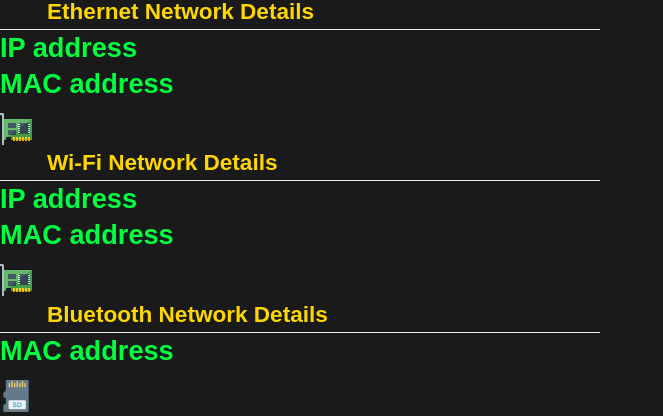
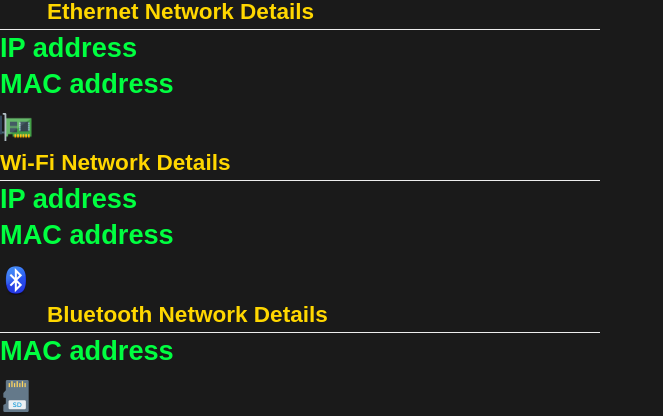
Before and after one commit to Nkeramov/rpi_system_info, a Python web app: template templates/index.html in a window 1280 px wide. Shown: the part 1705-2121 px from the top of the page, without its empty margins (0-663 px from the left). Run offline with Jinja, Linux system fonts and the light colour scheme; the template is opened without the code that fills it, so the values that code supplies are empty.

Commit message:
updated icons for wifi and bluetooth

```diff
--- a/templates/index.html
+++ b/templates/index.html
@@ -273,7 +273,7 @@
             </div>
             <div class="row t-header">
                 <div class="t-header-img">
-                    <img src="static/images/network.png" style="width:32px">
+                    <img src="static/images/wifi.png" style="width:32px">
                 </div>
                 <div>
                     <h5>Wi-Fi Network Details</h5>
@@ -297,7 +297,7 @@
             </div>
             <div class="row t-header">
                 <div class="t-header-img">
-                    <img src="static/images/network.png" style="width:32px">
+                    <img src="static/images/bluetooth.png" style="width:32px">
                 </div>
                 <div>
                     <h5>Bluetooth Network Details</h5>
```
Also changed, not shown: static/images/bluetooth.png (added), static/images/wifi.png (added).
